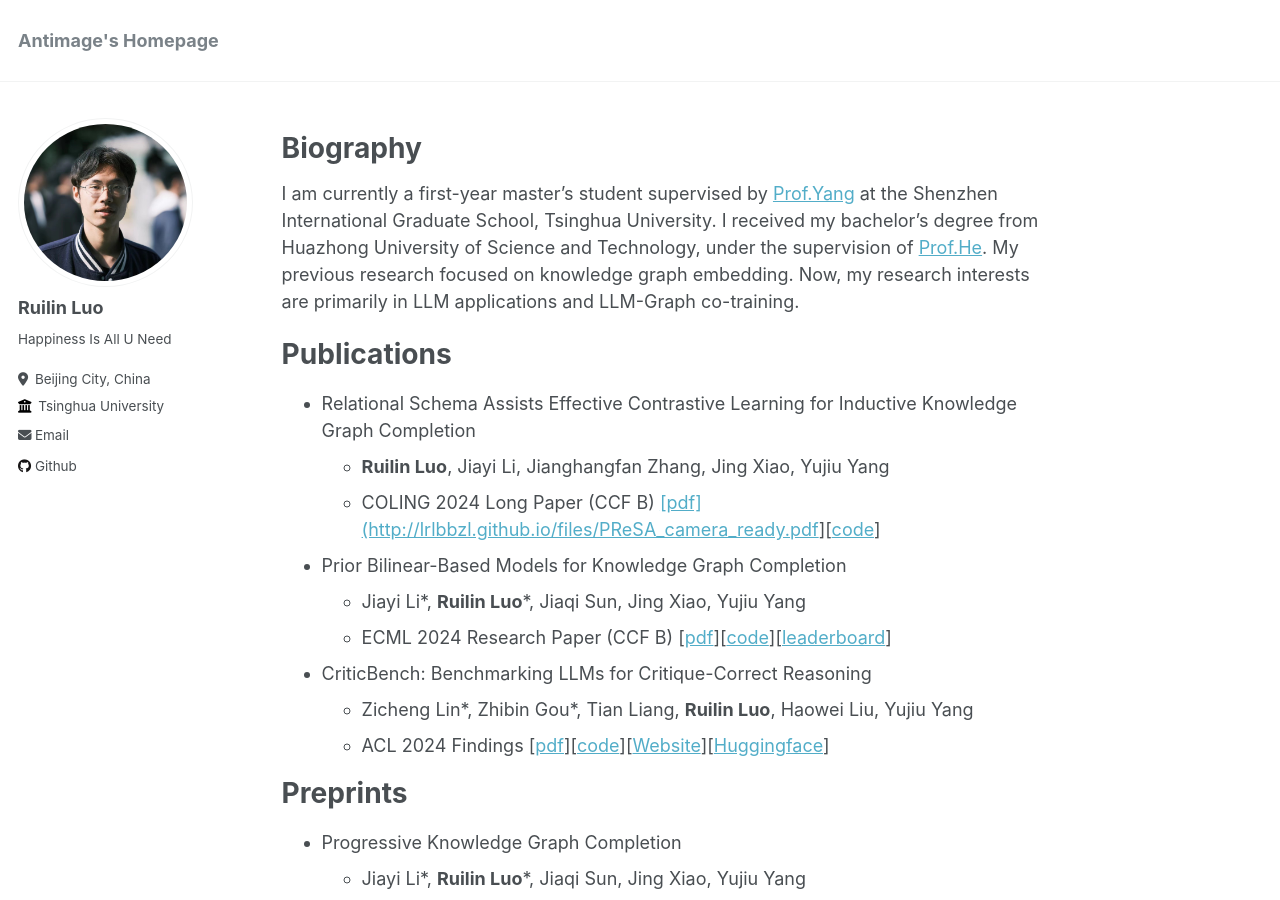
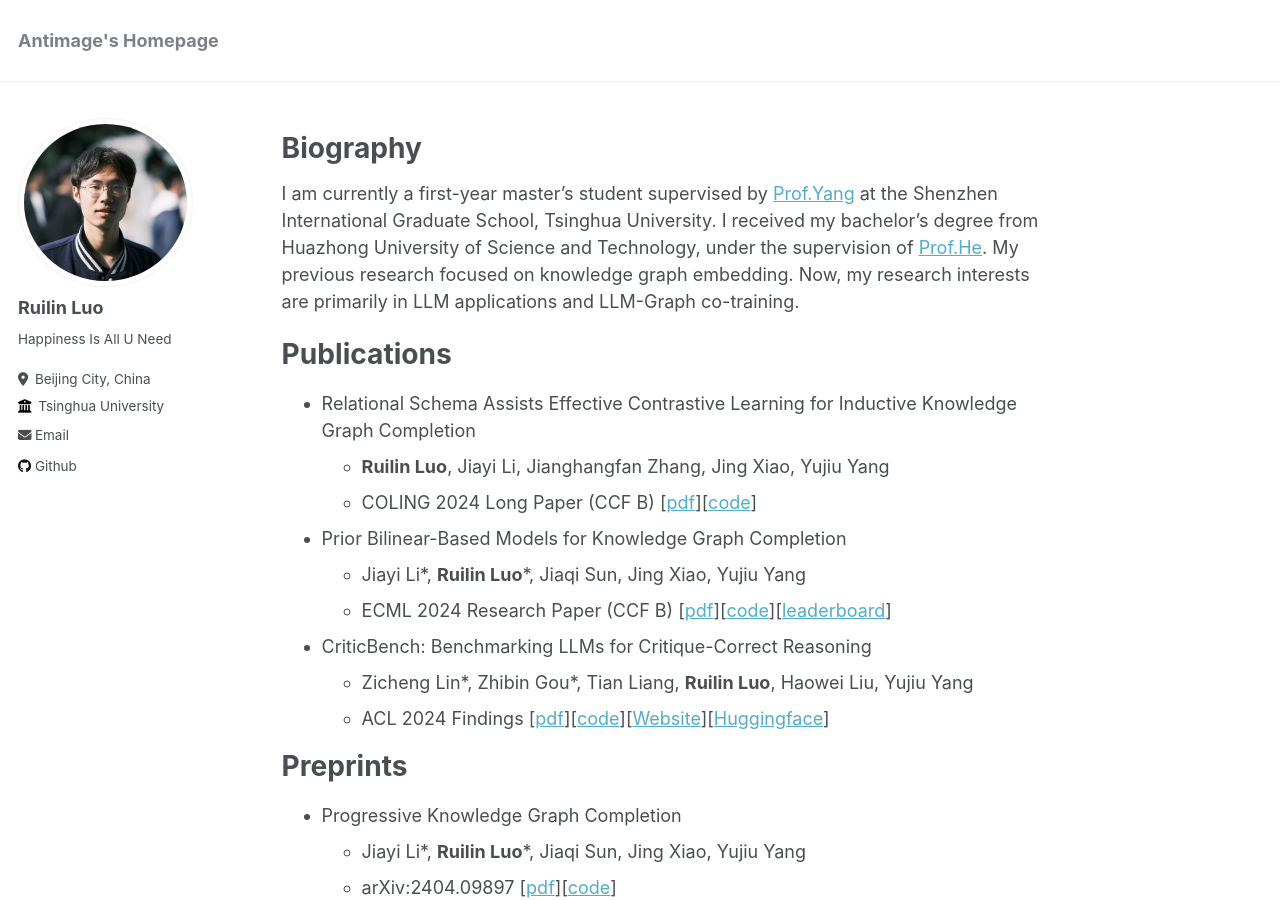
Before and after one commit to lrlbbzl/lrlbbzl.github.io, a Jekyll site: the page built from _pages/about.md, in a window 1280 px wide and 900 px high. Built offline with Jekyll 4.4.1, drawn with Linux system fonts in a browser that asks for light colours; part of the change alters nothing that is shown.

Commit message:
Update about.md

```diff
--- a/_pages/about.md
+++ b/_pages/about.md
@@ -15,7 +15,7 @@ Publications
 ======
 * Relational Schema Assists Effective Contrastive Learning for Inductive Knowledge Graph Completion
   * **Ruilin Luo**, Jiayi Li, Jianghangfan Zhang, Jing Xiao, Yujiu Yang
-  * COLING 2024 Long Paper (CCF B) [[pdf](http://lrlbbzl.github.io/files/PReSA_camera_ready.pdf](https://aclanthology.org/2024.lrec-main.1139/)][[code](https://github.com/lrlbbzl/PReSA)]
+  * COLING 2024 Long Paper (CCF B) [[pdf](https://aclanthology.org/2024.lrec-main.1139/)][[code](https://github.com/lrlbbzl/PReSA)]
 * Prior Bilinear-Based Models for Knowledge Graph Completion
   * Jiayi Li\*, **Ruilin Luo**\*, Jiaqi Sun, Jing Xiao, Yujiu Yang
   * ECML 2024 Research Paper (CCF B) [[pdf](https://arxiv.org/pdf/2309.13834.pdf)][[code](https://github.com/lrlbbzl/unibi_ogb)][[leaderboard](https://ogb.stanford.edu/docs/leader_linkprop/#ogbl-biokg)]
```
